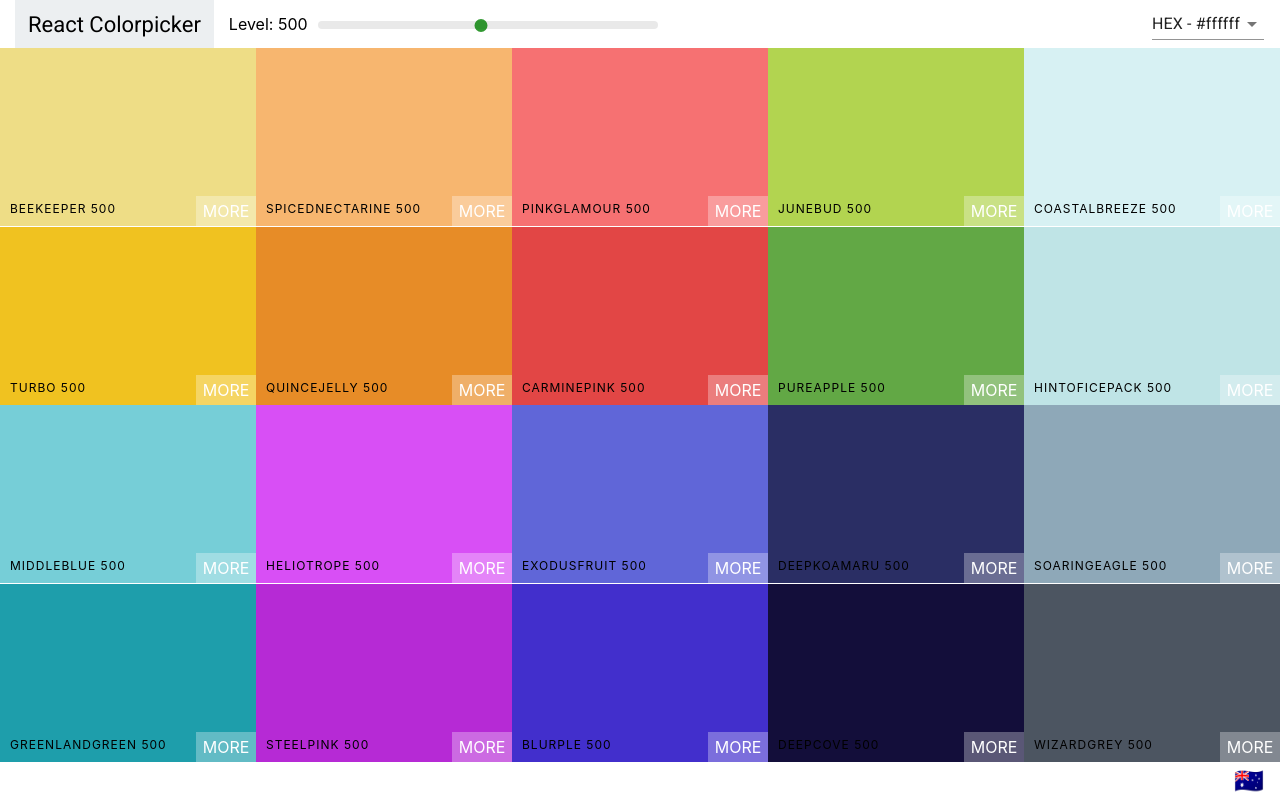
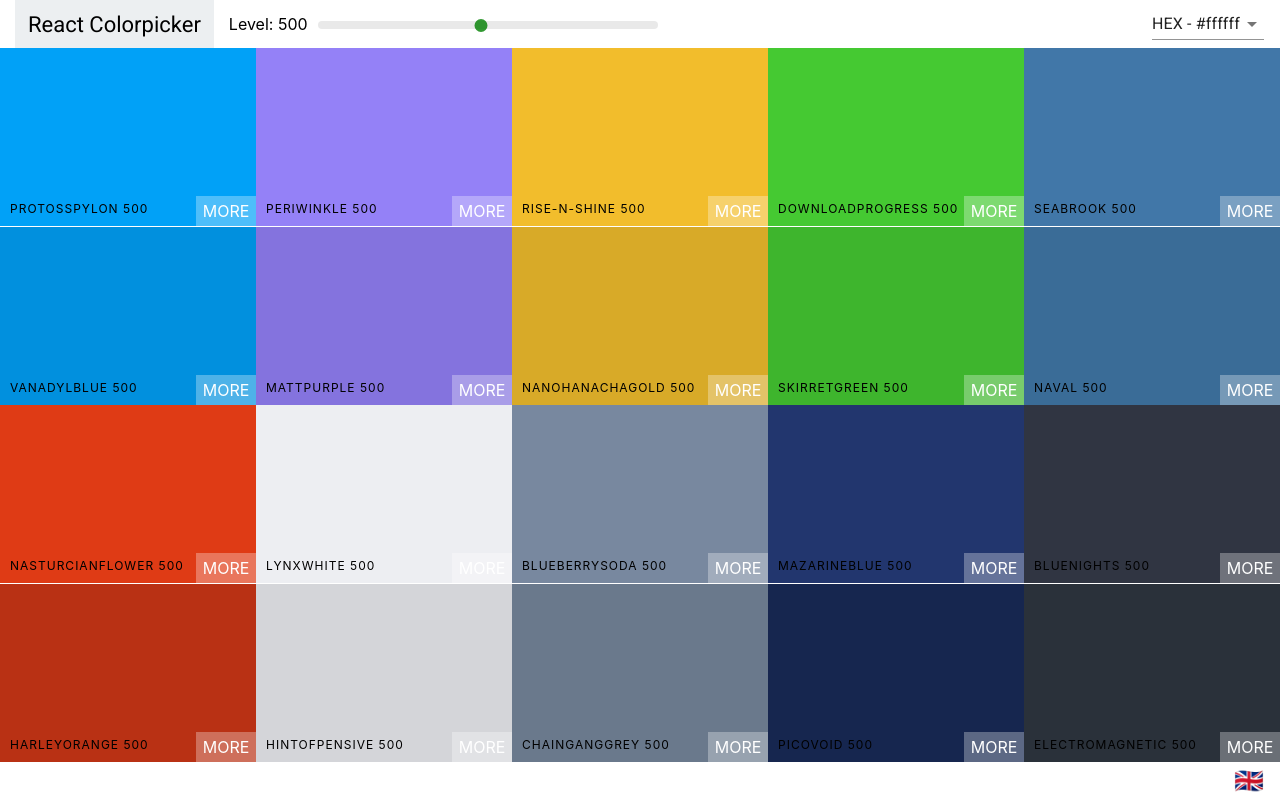
Before and after one commit to jorlar/Color_Palettes, a React (Create React App) app in the folder colors-app/: page / in a window 1280 px wide. Built offline with nearby package versions, Linux system fonts and the light colour scheme.

Commit message:
:bug: Ready project

```diff
--- a/colors-app/package.json
+++ b/colors-app/package.json
@@ -13,6 +13,7 @@
     "react": "^18.2.0",
     "react-copy-to-clipboard": "^5.1.0",
     "react-dom": "^18.2.0",
+    "react-router-dom": "^6.3.0",
     "react-scripts": "5.0.1",
     "web-vitals": "^2.1.4"
   },
--- a/colors-app/src/App.js
+++ b/colors-app/src/App.js
@@ -7,7 +7,7 @@ import {generatePalette} from "./colorHelpers";
 function App() {
   return (
     <div>
-      <Palette palette={generatePalette(seedColors[4])}/>
+      <Palette palette={generatePalette(seedColors[5])}/>
 
     </div>
   );
--- a/colors-app/src/index.js
+++ b/colors-app/src/index.js
@@ -1,5 +1,6 @@
 import React from 'react';
 import ReactDOM from 'react-dom/client';
+import {BrowserRouter} from 'react-router-dom';
 import './index.css';
 import App from './App';
 import reportWebVitals from './reportWebVitals';
@@ -7,7 +8,9 @@ import reportWebVitals from './reportWebVitals';
 const root = ReactDOM.createRoot(document.getElementById('root'));
 root.render(
   <React.StrictMode>
+    <BrowserRouter>
     <App />
+    </BrowserRouter>
   </React.StrictMode>
 );
 
```
Also changed, not shown: 1 other file (tests, documents, lock files or other folders).
